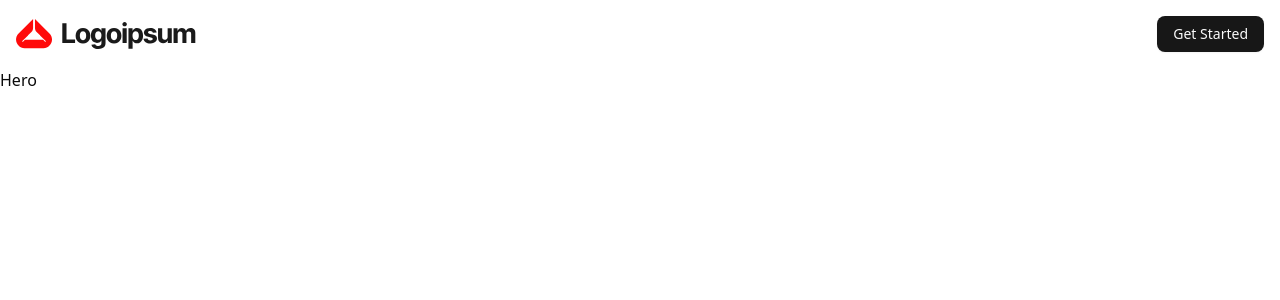
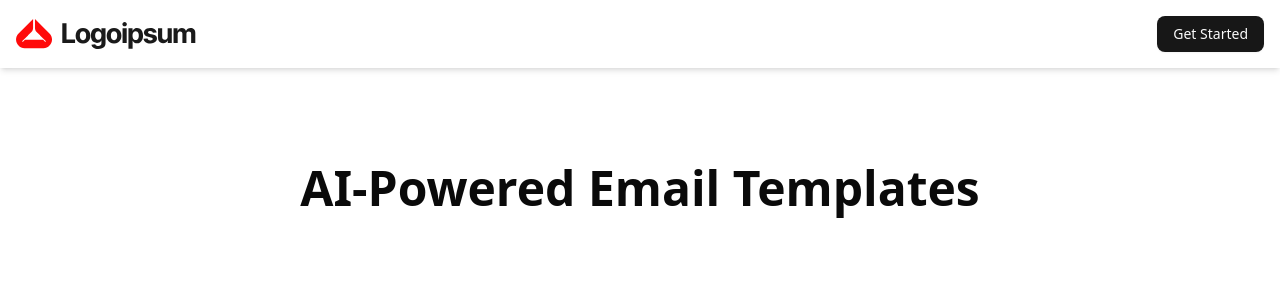
Before and after one commit to shalabhsahu2001/ai_email_generator, a Next.js app: page / in a window 1280 px wide. Shown: the top 300 px of the page. Built offline with nearby package versions, Linux system fonts and the light colour scheme.

Commit message:
hero section work started

```diff
--- a/components/custom/Header.jsx
+++ b/components/custom/Header.jsx
@@ -4,7 +4,7 @@ import { Button } from '../ui/button'
 
 function Header() {
   return (
-    <div className='flex justify-between items-center p-4'>
+    <div className='flex justify-between items-center p-4 shadow-md'>
         <Image src={'/logo.svg'} alt='logo'
         width={180}
         height={140}
--- a/components/custom/Hero.jsx
+++ b/components/custom/Hero.jsx
@@ -2,8 +2,10 @@ import React from 'react'
 
 function Hero() {
   return (
-    <div className=''>
-      Hero
+    <div className='px-10 md:px-28 lg:px-44 xl:px-56 flex flex-col items-center mt-24'>
+      <h2 className='font-extrabold text-5xl'>
+        AI-Powered Email Templates
+      </h2>
     </div>
   )
 }
```
